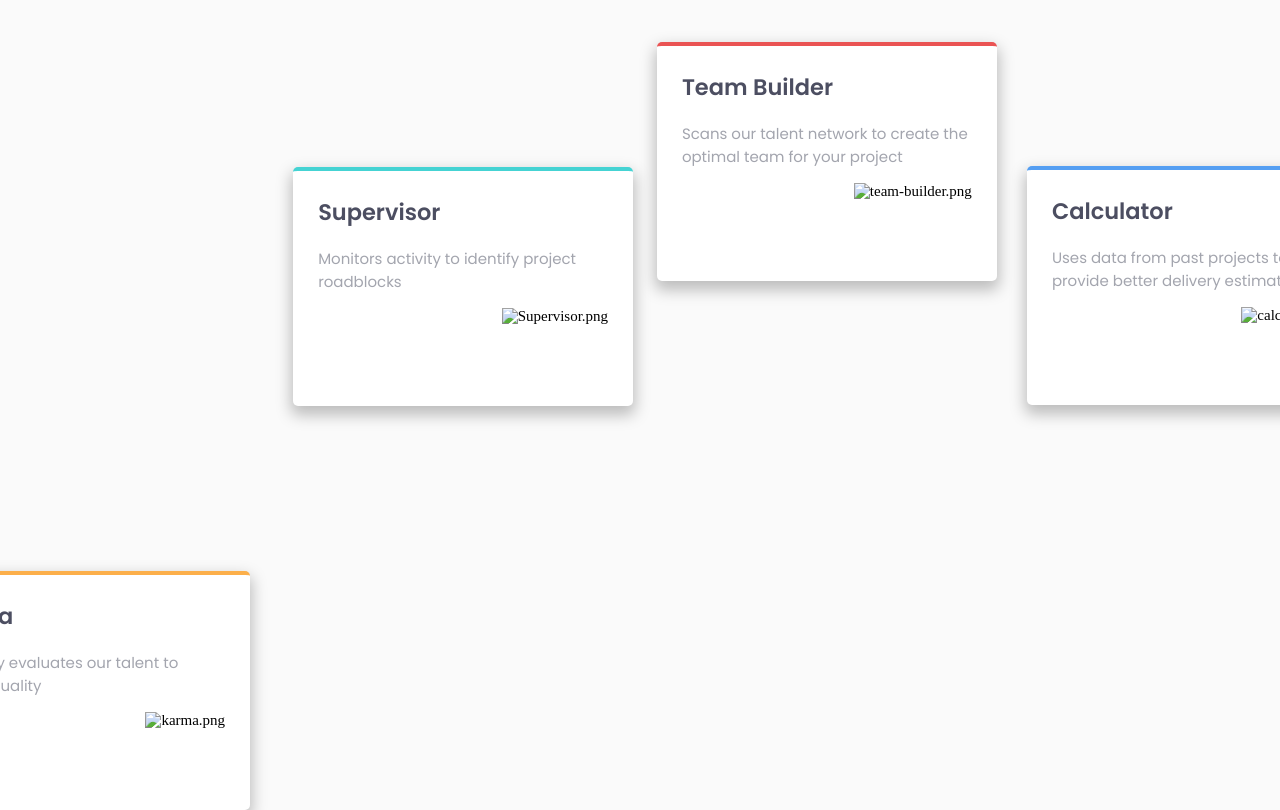
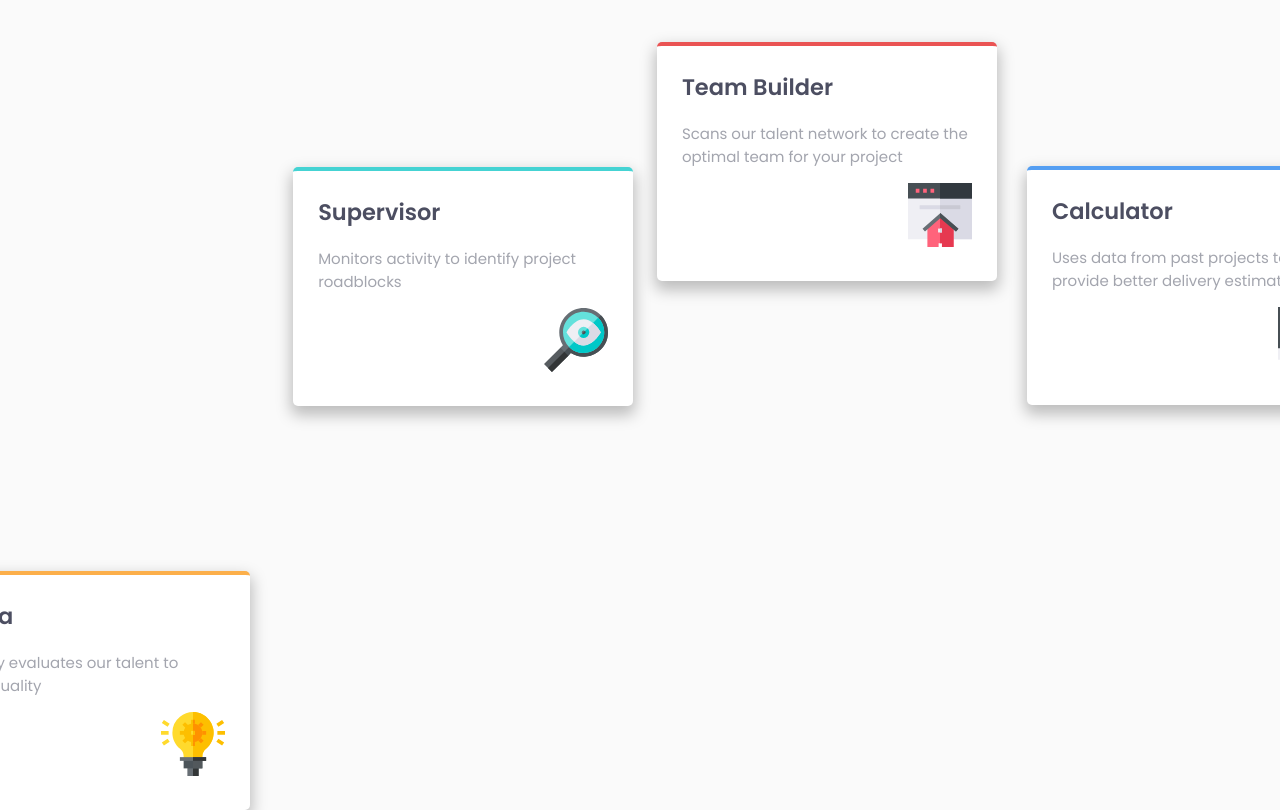
Before and after one commit to AayushMohan/Frontend-Mentor-Four-card-feature-section, a plain HTML site: page index.html in a window 1280 px wide. Shown: the part 269-1079 px from the top of the page. Drawn offline with Linux system fonts and the light colour scheme.

Commit message:
Update index.html

```diff
--- a/index.html
+++ b/index.html
@@ -32,7 +32,7 @@
       <div class="card supervisor">
         <h2>Supervisor</h2>
         <p class="b1">Monitors activity to identify project roadblocks</p>
-        <img src="/images/icon-supervisor.svg" alt="Supervisor.png" />
+        <img src="/icon-supervisor.svg" alt="Supervisor.png" />
       </div>
 
       <!-- Team-Builder -->
@@ -41,14 +41,14 @@
         <p class="b1">
           Scans our talent network to create the optimal team for your project
         </p>
-        <img src="/images/icon-team-builder.svg" alt="team-builder.png" />
+        <img src="/icon-team-builder.svg" alt="team-builder.png" />
       </div>
 
       <!-- Karma -->
       <div class="card karma">
         <h2>Karma</h2>
         <p class="b1">Regularly evaluates our talent to ensure quality</p>
-        <img src="/images/icon-karma.svg" alt="karma.png" />
+        <img src="/icon-karma.svg" alt="karma.png" />
       </div>
 
       <!-- Calculator -->
@@ -57,7 +57,7 @@
         <p class="b1">
           Uses data from past projects to provide better delivery estimates
         </p>
-        <img src="/images/icon-calculator.svg" alt="calculator.png" />
+        <img src="/icon-calculator.svg" alt="calculator.png" />
       </div>
     </div>
   </body>
```
